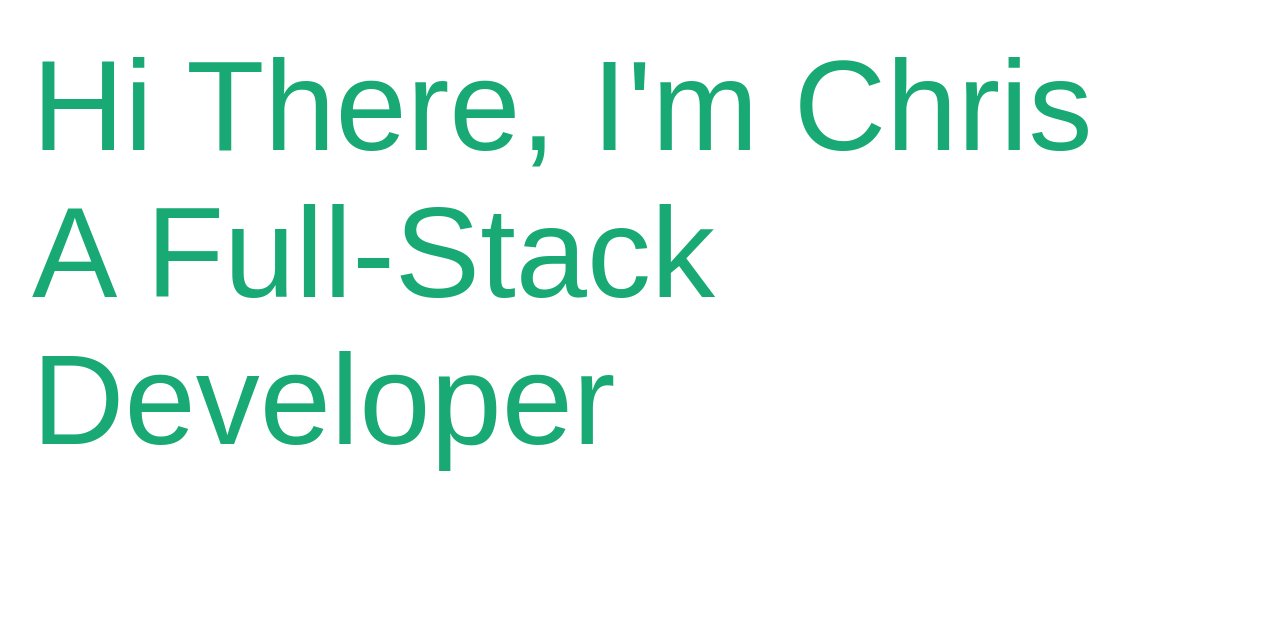
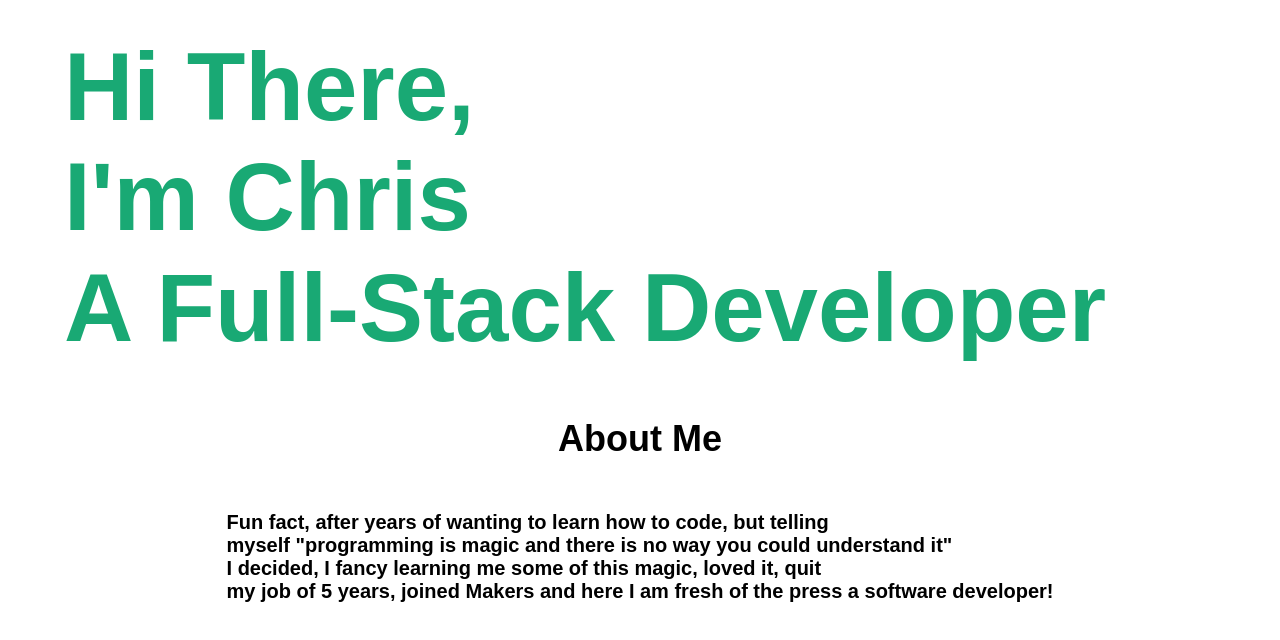
Before and after one commit to ChrisCooney05/portfolio_site, a React (Create React App) app: page / in a window 1280 px wide. Shown: the top 640 px of the page. Built offline with nearby package versions, Linux system fonts and the light colour scheme.

Commit message:
fixed animation, added delays to make the site look smarter. need to fix up about me section

```diff
--- a/package.json
+++ b/package.json
@@ -8,7 +8,6 @@
     "@testing-library/user-event": "^7.2.1",
     "animate.css": "^4.1.0",
     "react": "^16.13.1",
-    "react-animate-on-scroll": "^2.1.5",
     "react-dom": "^16.13.1",
     "react-scripts": "3.4.2",
     "tachyons": "^4.12.0"
--- /dev/null
+++ b/src/components/AboutMe.js
@@ -0,0 +1,19 @@
+import React, { Component } from 'react'
+
+class AboutMe extends Component {
+  render() {
+    return (
+      <div className='tc animate__animated animate__fadeIn animate__delay-3s'>
+        <p className='f2 b'>About Me</p>
+        <div className='tl b dib pa3 f4'>
+          Fun fact, after years of wanting to learn how to code, but telling <br />
+          myself "programming is magic and there is no way you could understand it" <br />
+          I decided, I fancy learning me some of this magic, loved it, quit <br />
+          my job of 5 years, joined Makers and here I am fresh of the press a software developer!
+        </div>
+      </div>
+    )
+  }
+}
+
+export default AboutMe;
--- a/src/components/App.js
+++ b/src/components/App.js
@@ -1,11 +1,16 @@
 import React, { Component } from 'react';
 import Intro from './Intro'
+import AboutMe from './AboutMe'
 import 'tachyons'
+import 'animate.css'
 
 class App extends Component {
   render() {
     return (
-      <Intro />
+      <div className='pa3 pa4-ns'>
+        <Intro /><br />
+        <AboutMe />
+      </div>
     );
   }
 }
--- a/src/components/Intro.js
+++ b/src/components/Intro.js
@@ -1,16 +1,12 @@
 import React, { Component } from 'react'
-import '../intro.css'
-import 'animate.css'
 
 class Intro extends Component {
   render() {
-    const fadeLeft = 'animate__animated animate__fadeInLeft green'
     return (
-      <div className='pa3 pa4-ns'>
-        <div className={fadeLeft}>
-          Hi There, I'm Chris<br />
-          A Full-Stack Developer
-        </div>
+      <div >
+        <span className='animate__animated animate__fadeIn green f-headline ma4 b'>Hi There,</span> <br />
+        <span className='animate__animated animate__fadeIn animate__delay-1s green f-headline ma4 b'>I'm Chris</span><br />
+        <span className='animate__animated animate__fadeIn animate__delay-2s green f-headline ma4 b'>A Full-Stack Developer</span>
       </div>
     );
   }
--- a/src/intro.css
+++ /dev/null
@@ -1,4 +0,0 @@
-div {
-  font-size: 2em;
-  font-weight: 500;
-}
```
Also changed, not shown: 1 other file (tests, documents, lock files or other folders).
